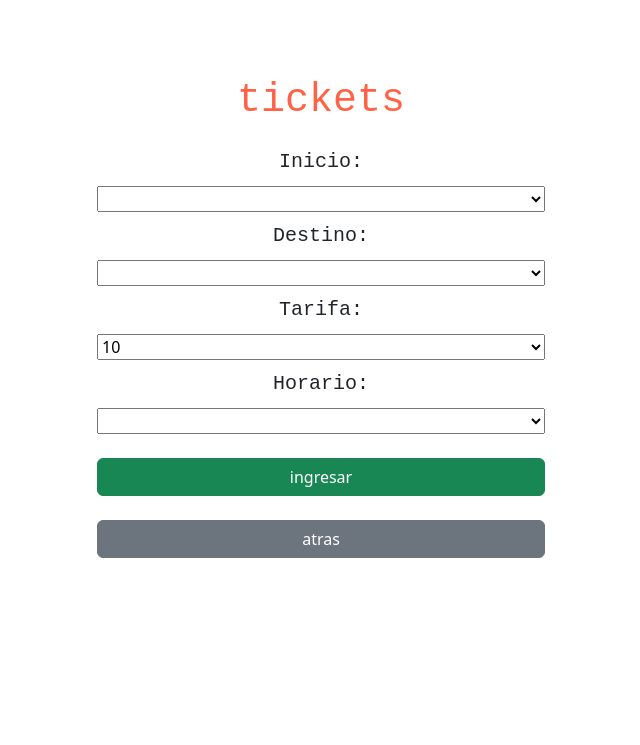
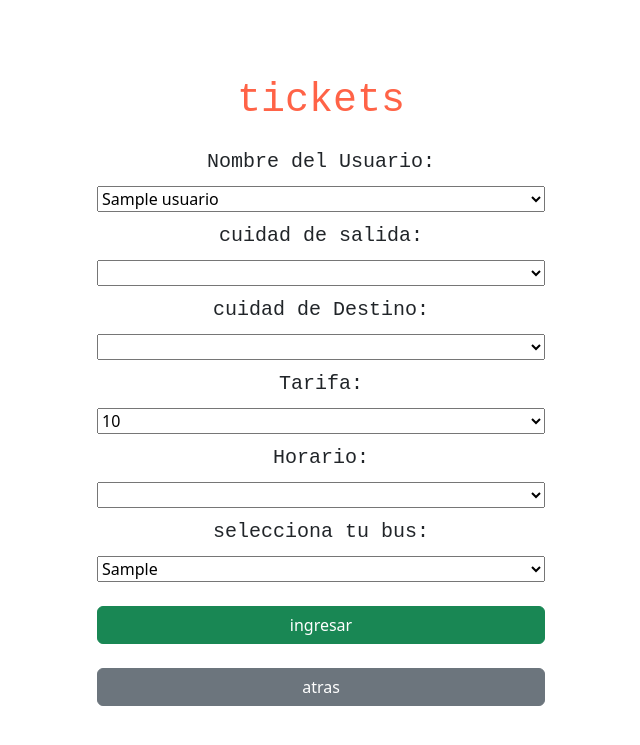
Before and after one commit to xxxsebastianxxx/Travels-SA-Django, a Django app: page /editarticket/1 in a window 1280 px wide. Shown: the top 745 px of the page, without its empty margins (319-959 px from the left). Run offline with Django 4.2, Linux system fonts and the light colour scheme; tables that the repository leaves empty hold one stand-in row (values such as "Sample post").

Commit message:
ultimo commit echo
Signed-off-by: xxxsebastianxxx <jossrincon@misena.edu.co>

```diff
--- a/Aplicaciones/ModuloTickets/forms.py
+++ b/Aplicaciones/ModuloTickets/forms.py
@@ -1,6 +1,6 @@
 from dataclasses import field
 from django import forms
-from .models import tickets
+from .models import tickets, Ciudades,Ciudadesd,Tarifas,Horario,ModulousuarioUsuario,Vehiculos
 
 class ticketsForm(forms.ModelForm):
    class Meta:
--- a/Aplicaciones/ModuloTickets/models.py
+++ b/Aplicaciones/ModuloTickets/models.py
@@ -4,11 +4,12 @@ from django.db import models
 
 class tickets(models.Model):
      id = models.AutoField(primary_key= True)
+     nombre = models.CharField(max_length=22)
      inicio = models.CharField(max_length= 80)
      destino = models.CharField(max_length= 80)
      tarifa = models.BigIntegerField(max_length= 80)
      horario = models.CharField(max_length =80)
-
+     bus = models.CharField(max_length=44)
 
 class Ciudades(models.Model):
     ciudad = models.CharField(max_length=20)
@@ -38,3 +39,22 @@ class Horario(models.Model):
     class Meta:
         managed = False
         db_table = 'horario'
+
+
+class ModulousuarioUsuario(models.Model):
+    nombre = models.CharField(max_length=80)
+    apellido = models.CharField(max_length=80)
+    telefono = models.CharField(max_length=80)
+    correo = models.CharField(max_length=100)
+
+    class Meta:
+        managed = False
+        db_table = 'modulousuario_usuario'
+
+class Vehiculos(models.Model):
+    marca = models.CharField(max_length=20)
+    placa = models.CharField(max_length=6)
+
+    class Meta:
+        managed = False
+        db_table = 'vehiculos'
--- a/Aplicaciones/ModuloTickets/urls.py
+++ b/Aplicaciones/ModuloTickets/urls.py
@@ -1,6 +1,6 @@
 from unicodedata import name
 from django.urls import path
-from Aplicaciones.ModuloTickets.views import inicio, formrtickets,editarticket,borrarticket
+from Aplicaciones.ModuloTickets.views import inicio, formrtickets,editarticket,borrarticket, graficoTickets
 
 
 urlpatterns = [
@@ -8,5 +8,6 @@ urlpatterns = [
     path('formrtickets', formrtickets, name="formrtickets"),
     path('editarticket/<int:id>', editarticket ,name="editarticket"),
     path('borrarticket/<int:id>', borrarticket ,name="borrarticket"),
+    path('graficoTickets', graficoTickets ,name="graficoTickets"),
 
 ]
--- a/Aplicaciones/ModuloTickets/views.py
+++ b/Aplicaciones/ModuloTickets/views.py
@@ -1,11 +1,13 @@
 from django.shortcuts import  redirect, render
-from .models import tickets, Ciudades, Tarifas, Horario
+from .models import tickets, Ciudades, Tarifas, Horario, ModulousuarioUsuario, Vehiculos
 from .forms import ticketsForm
-
+import matplotlib.pyplot as plt
+import pandas as pd
+import numpy as np
 
 # Create your views here.
 def inicio(request):
-     ticket = tickets.objects.raw('SELECT t.id, c.ciudad, cd.ciudadD, h.hora_salida, ta.precios FROM modulotickets_tickets as t, ciudades as c, ciudadesd as cd, horario as h, tarifas as ta where c.id = t.inicio  AND cd.id = t.destino AND h.id = t.horario AND ta.id = t.tarifa')
+     ticket = tickets.objects.raw('SELECT vh.marca, vh.placa, u.nombre , t.id, c.ciudad, cd.ciudadD, h.hora_salida, ta.precios FROM vehiculos as vh,  modulousuario_usuario as u, modulotickets_tickets as t, ciudades as c, ciudadesd as cd, horario as h, tarifas as ta where vh.id = t.bus AND u.id = t.nombre AND c.id = t.inicio  AND cd.id = t.destino AND h.id = t.horario AND ta.id = t.tarifa')
      dicTIC = {
           'tickets': ticket
      }
@@ -16,13 +18,17 @@ def formrtickets(request):
      ciudad = Ciudades.objects.all()
      tarifas = Tarifas.objects.all()
      horario = Horario.objects.all()
+     usuario = ModulousuarioUsuario.objects.all()
+     vehiculo = Vehiculos.objects.all()
      if(request.method == 'GET'):
           forms = ticketsForm()
           dicformTIC ={
             'form':forms,
             'ciudad':ciudad,
             'tarifas':tarifas,
-            'horario':horario
+            'horario':horario,
+            'usuario':usuario,
+            'vehiculo': vehiculo
           }
      else:
          forms = ticketsForm(request.POST)
@@ -30,8 +36,11 @@ def formrtickets(request):
             'form':forms,
             'ciudad':ciudad,
             'tarifas':tarifas,
-            'horario':horario
+            'horario':horario,
+            'usuario':usuario,
+            'vehiculo': vehiculo
           }
+         print(dicformTIC['usuario'])
          if forms.is_valid():
               forms.save()
               return redirect('inicio')
@@ -42,6 +51,8 @@ def editarticket(request , id):
     ciudad = Ciudades.objects.all()
     tarifas = Tarifas.objects.all()
     horario = Horario.objects.all()
+    usuario = ModulousuarioUsuario.objects.all()
+    vehiculo = Vehiculos.objects.all()
     ticket = tickets.objects.get(id = id)
     if(request.method == 'GET'):
        forms = ticketsForm(instance = ticket)
@@ -49,7 +60,9 @@ def editarticket(request , id):
               'form': forms,
               'ciudad':ciudad,
               'tarifas':tarifas,
-              'horario':horario
+              'horario':horario,
+              'usuario':usuario,
+              'vehiculo': vehiculo
          }
     else:
          forms = ticketsForm(request.POST, instance = ticket)
@@ -57,7 +70,9 @@ def editarticket(request , id):
             'form':forms,
             'ciudad':ciudad,
             'tarifas':tarifas,
-            'horario':horario
+            'horario':horario,
+            'usuario':usuario,
+            'vehiculo': vehiculo
           }
          if forms.is_valid():
               forms.save()
@@ -69,3 +84,19 @@ def borrarticket(request, id):
     ticket = tickets.objects.get(id = id)
     ticket.delete()
     return redirect('inicio')
+
+
+def graficoTickets(request):
+    ticket = tickets.objects.values()
+    valores = pd.DataFrame(ticket)
+    print(valores)
+    y = valores['destino']
+    x = valores['horario']
+    colors = np.random.randint(6 , size=(6))
+    print(y,x)
+    plt.title("horario y su destino")
+    plt.suptitle("grafico de los tickets")
+    plt.scatter(y,x, c=colors)
+    plt.colorbar()
+    plt.show()
+    return redirect('inicio')
--- a/Aplicaciones/ModuloUsuario/urls.py
+++ b/Aplicaciones/ModuloUsuario/urls.py
@@ -1,11 +1,12 @@
 from unicodedata import name
 from django.urls import path
-from Aplicaciones.ModuloUsuario.views import inicio,formregistro, editarUsuario,borrarUsuario
+from Aplicaciones.ModuloUsuario.views import inicio,formregistro, editarUsuario,borrarUsuario, graficoUsuarios
 
 
 urlpatterns = [
     path('usuario', inicio, name="inicioU"),
     path('formregistro', formregistro, name="formregistro"),
     path('editarUsuario/<int:id>', editarUsuario ,name="editarUsuario"),
-    path('borrarUsuario/<int:id>', borrarUsuario  ,name="borrarUsuario")
+    path('borrarUsuario/<int:id>', borrarUsuario  ,name="borrarUsuario"),
+    path('graficoUsuarios', graficoUsuarios ,name="graficoUsuarios"),
 ]
--- a/templates/ticketsHTMLS/formupdatetickets.html
+++ b/templates/ticketsHTMLS/formupdatetickets.html
@@ -18,8 +18,23 @@
             <h4>tickets</h4>
             <input type="hidden" name="csrfmiddlewaretoken"
                   value="RwfJnVOmWXwhrUhcHEFTrncDhknI4p8OUoxmgZOBeqgYEhqsqyn9aKg6P276HV0W">
-            <tr>
-                  <th><label for="id_inicio">Inicio:</label></th>
+                  <tr>
+                        <th><label for="id_nombre">Nombre del Usuario:</label></th>
+                        <td>
+
+                              <select type="text" name="nombre" maxlength="80" required id="id_nombre">
+                                    {% for usuario in usuario  %}
+                                    <option value="{{usuario.id}}">{{usuario.nombre}}</option>
+                                    {% endfor%}
+                              </select>
+
+
+                        </td>
+                  </tr>
+
+
+                  <tr>
+                  <th><label for="id_inicio">cuidad de salida:</label></th>
                   <td>
 
                         <select type="text" name="inicio" maxlength="80" required id="id_inicio">
@@ -33,7 +48,7 @@
             </tr>
 
             <tr>
-                  <th><label for="id_destino">Destino:</label></th>
+                  <th><label for="id_destino">cuidad de Destino:</label></th>
                   <td>
 
                         <select type="text" name="destino" maxlength="80" required id="id_destino">
@@ -79,6 +94,17 @@
 
                   </td>
             </tr>
+            <tr>
+                  <th><label for="id_bus">selecciona tu bus:</label></th>
+                  <td>
+
+                        <select type="text" name="bus" maxlength="80" required id="id_bus">
+                              {% for vehiculos in vehiculo  %}
+                              <option value="{{vehiculos.id}}">{{vehiculos.marca}}</option>
+                              {% endfor%}
+                        </select>
+                  </td>
+            </tr>
             <br>
             <button type="submit" class="btn btn-success btn">ingresar</button>
             <br>
@@ -86,6 +112,9 @@
       </form>
 
       <script>
+             function nombre() {
+                  document.getElementById('id_nombre').value = '{{form.nombre.value}}';
+            }
             function optioncitys() {
                   document.getElementById('id_inicio').value = '{{form.inicio.value}}';
             }
@@ -98,6 +127,9 @@
             function horario() {
                   document.getElementById('id_horario').value = '{{form.horario.value}}';
             }
+            function bus() {
+                  document.getElementById('id_bus').value = '{{form.bus.value}}';
+            }
 
             setTimeout(optioncitys(), 4000)
             setTimeout(optioncitys2(), 4000)
```
Also changed, not shown: Aplicaciones/ModuloUsuario/views.py (+18 -0 lines), publico/css/tableTIC.css (+8 -2 lines), templates/UsuariosHTMLS/usuario.html (+6 -4 lines), templates/ticketsHTMLS/formtickets.html (+28 -0 lines), templates/ticketsHTMLS/tickets.html (+28 -9 lines).
